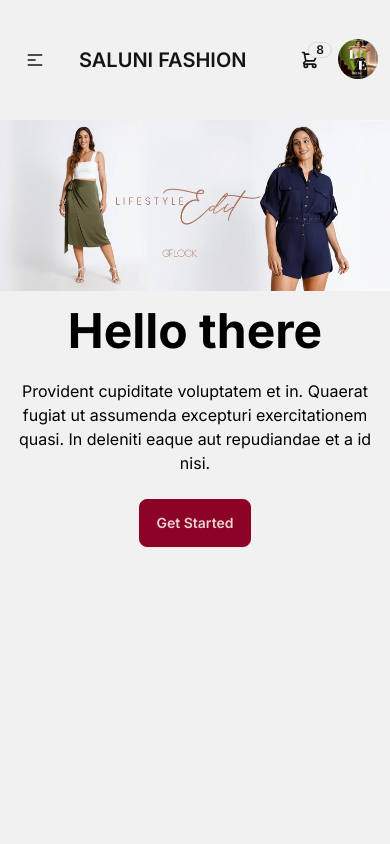
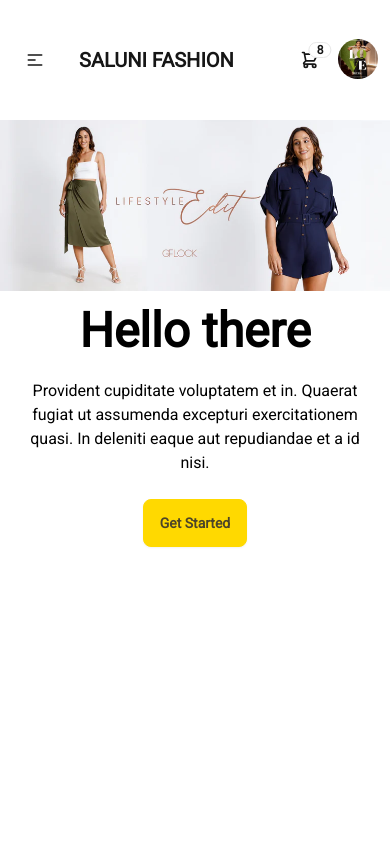
Before and after one commit to BhathiyaPrasad/my-ecommerce-store, a Next.js app: page / in a window 390 px wide. Shown: the top 844 px of the page. Built offline with nearby package versions, Linux system fonts and the light colour scheme.

Commit message:
responsive

```diff
--- a/components/layout/MainLayout.tsx
+++ b/components/layout/MainLayout.tsx
@@ -9,7 +9,7 @@
 
 const MainLayout = ({ children }: MainLayoutProps) => {
   return (
-    <div data-theme="autumn">
+    <div data-theme="bumblebee">
       <Header />
       <main>{children}</main>
       <Footer />
--- a/src/app/layout.tsx
+++ b/src/app/layout.tsx
@@ -1,8 +1,9 @@
 import type { Metadata } from "next";
-import { Inter } from "next/font/google";
+import { Roboto } from "next/font/google";
 import "./globals.css";
 
-const inter = Inter({ subsets: ["latin"] });
+const inter = Roboto({ weight: '400',
+  subsets: ['latin']});
 
 export const metadata: Metadata = {
   title: "Saluni Fashion",
```
